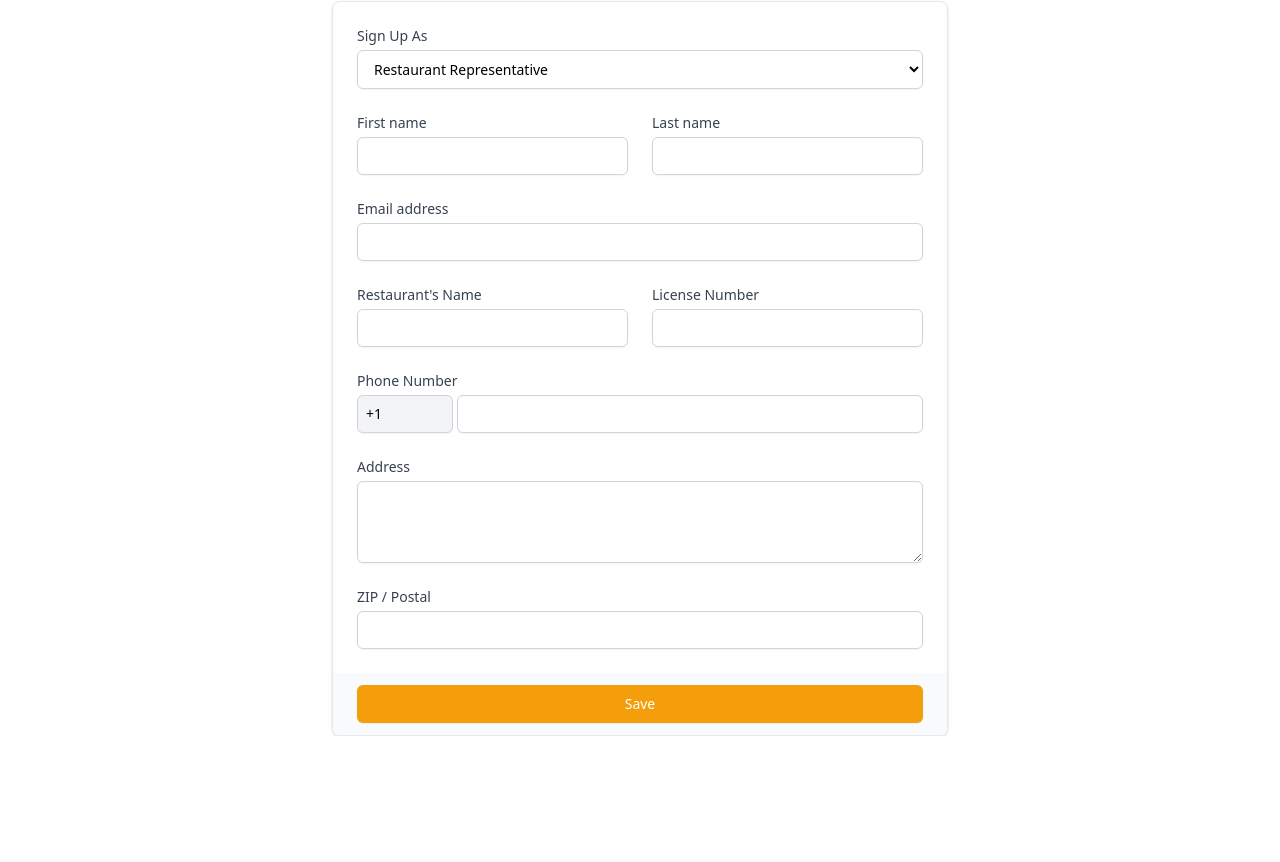
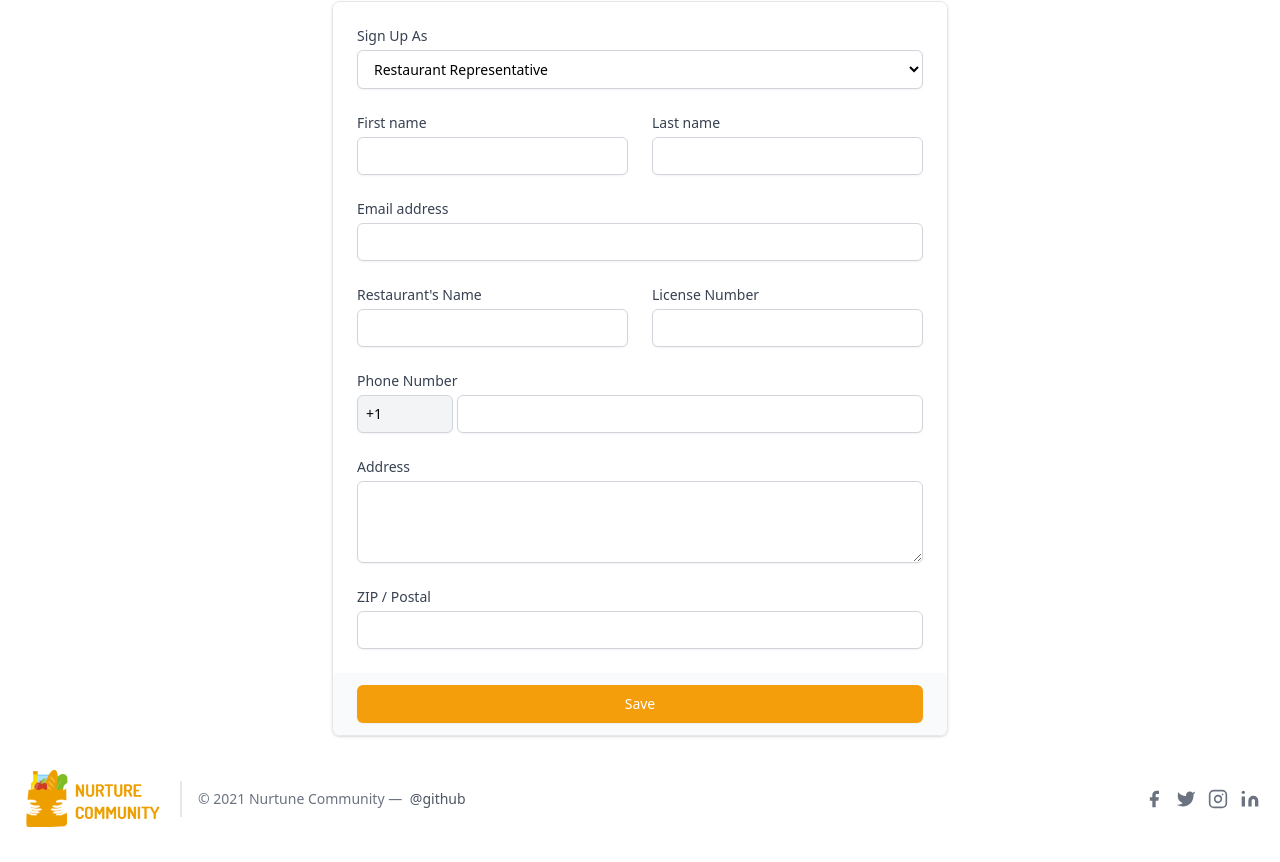
Before and after one commit to Anubha-31/Nurture-Community, a Vue app: page /sign-up in a window 1280 px wide. Shown: the part 204-1066 px from the top of the page. Before the commit the page ends 940 px from the top, so only its background shows below. Built offline with nearby package versions, Linux system fonts and the light colour scheme; no server answers.

Commit message:
footer in signup

```diff
--- a/src/views/SignUp.vue
+++ b/src/views/SignUp.vue
@@ -85,13 +85,16 @@
       </div>
     </div>
   </div>
+  <Footer/>
 </template>
 
 <script>
 import axios from 'axios'
+import Footer from "@/components/Footer";
 
 export default {
   name: "SignUp",
+  components: {Footer},
   data() {
     return {
       user_type: "restaurant"
```
